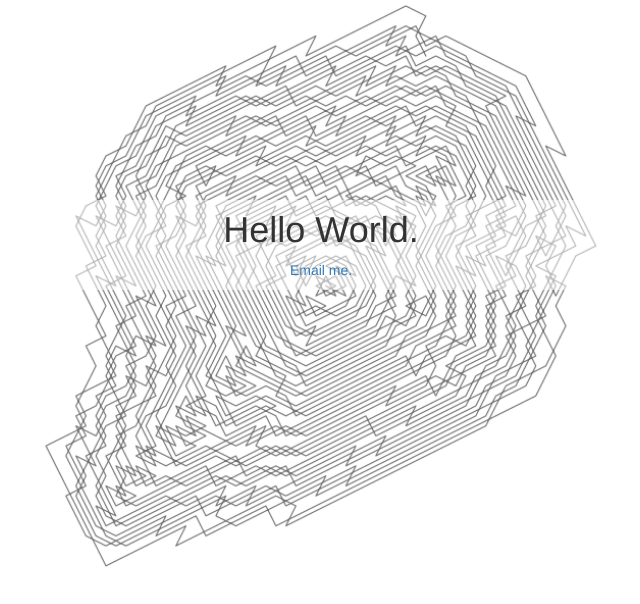
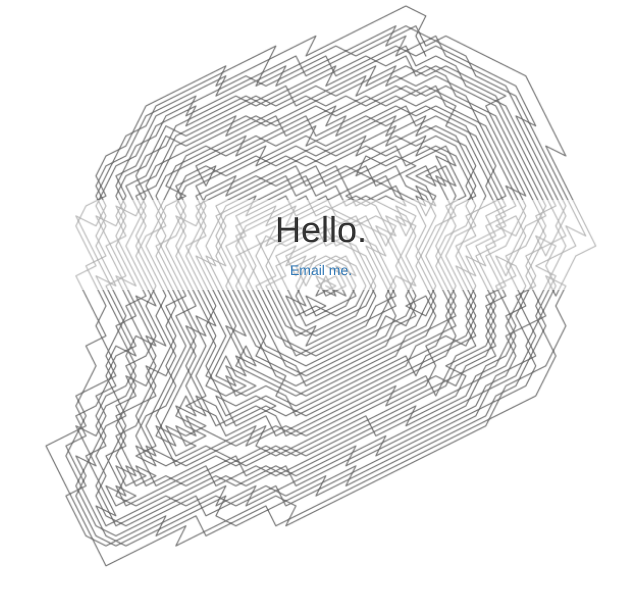
Before and after one commit to divad417/divad417.github.io, a plain HTML site: page index.html in a window 1280 px wide. Shown: the whole page, without its empty margins (319-959 px from the left). Drawn offline with Linux system fonts and the light colour scheme.

Commit message:
Revert change

```diff
--- a/index.html
+++ b/index.html
@@ -11,7 +11,7 @@
 
 <body>
     <div class="container-fluid" style="padding:0px 0px;background-image:url(&quot;assets/img/jumping_rook.png&quot;);background-repeat:no-repeat;background-position:center;background-size:cover;padding-bottom:284px;max-width:555px;">
-        <h1 class="text-center" style="margin:200px 0px 0px;background-color:rgba(255,255,255,0.5);margin-bottom:0px;padding-top:10px;">Hello World. </h1>
+        <h1 class="text-center" style="margin:200px 0px 0px;background-color:rgba(255,255,255,0.5);margin-bottom:0px;padding-top:10px;">Hello. </h1>
         <p class="text-center" style="background-color:rgba(255,255,255,0.5);padding-top:10px;padding-bottom:10px;margin:0;"><a href="mailto:email@davidbrown.me">Email me.</a></p>
     </div>
     <script src="assets/js/jquery.min.js"></script>
```
